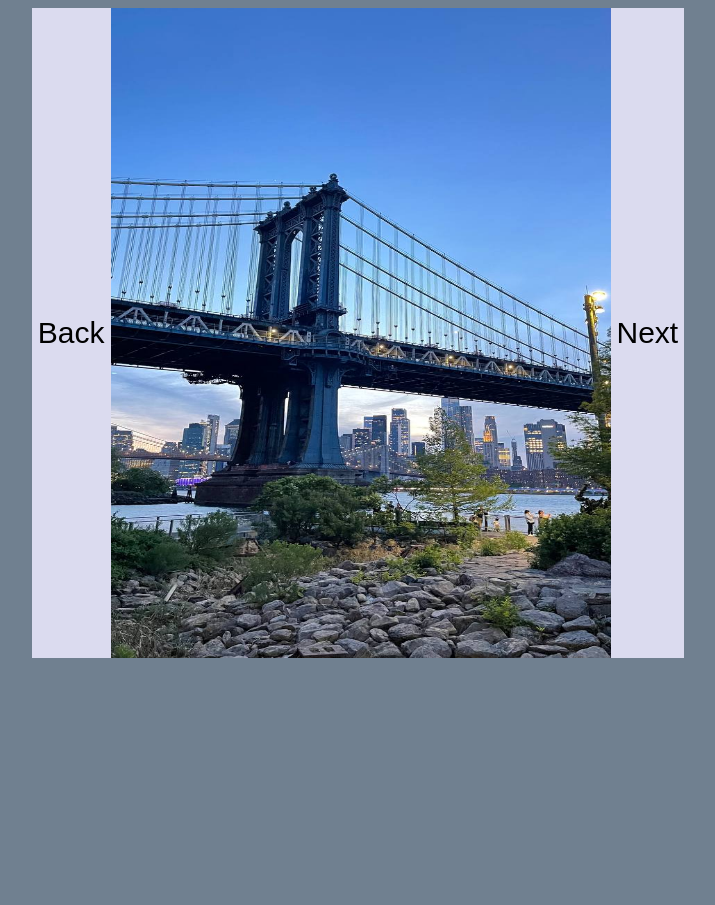
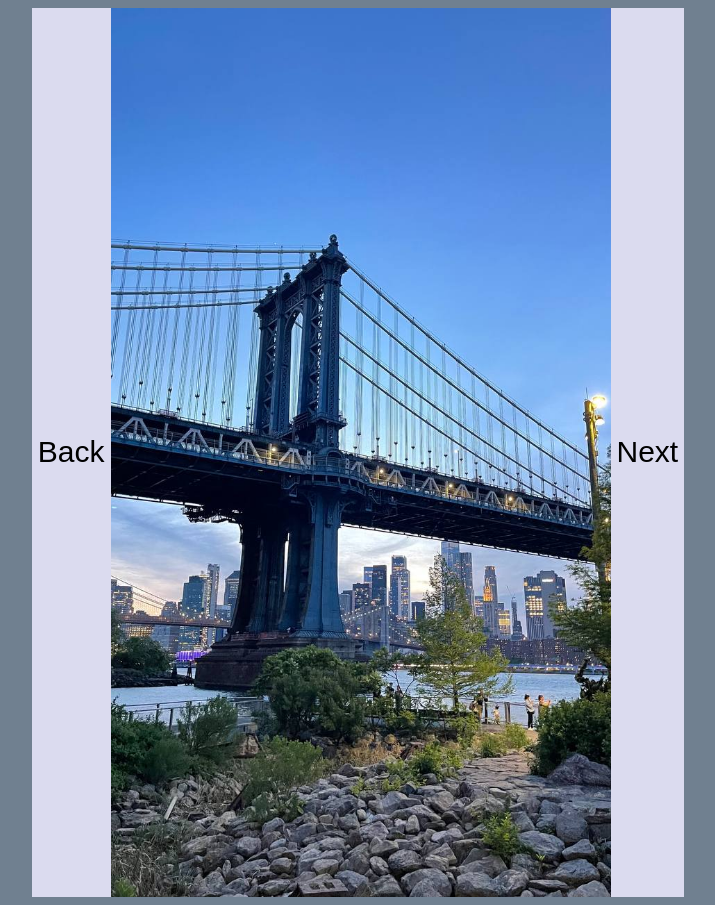
Before and after one commit to Kelendis2/gallery_New-Tork, a plain HTML site: page index.html in a window 1280 px wide. Shown: the whole page, without its empty margins (282-997 px from the left). Before the commit the page ends 800 px from the top, so only its background shows below. Drawn offline with Linux system fonts and the light colour scheme.

Commit message:
Update index.css

```diff
--- a/index.css
+++ b/index.css
@@ -8,7 +8,7 @@ body {
 }
 #img{
   width: 500px;
-  height: 650px;
+  height: 100%;
 }
 .btn{
   background-color: rgb(219, 219, 239);
```
